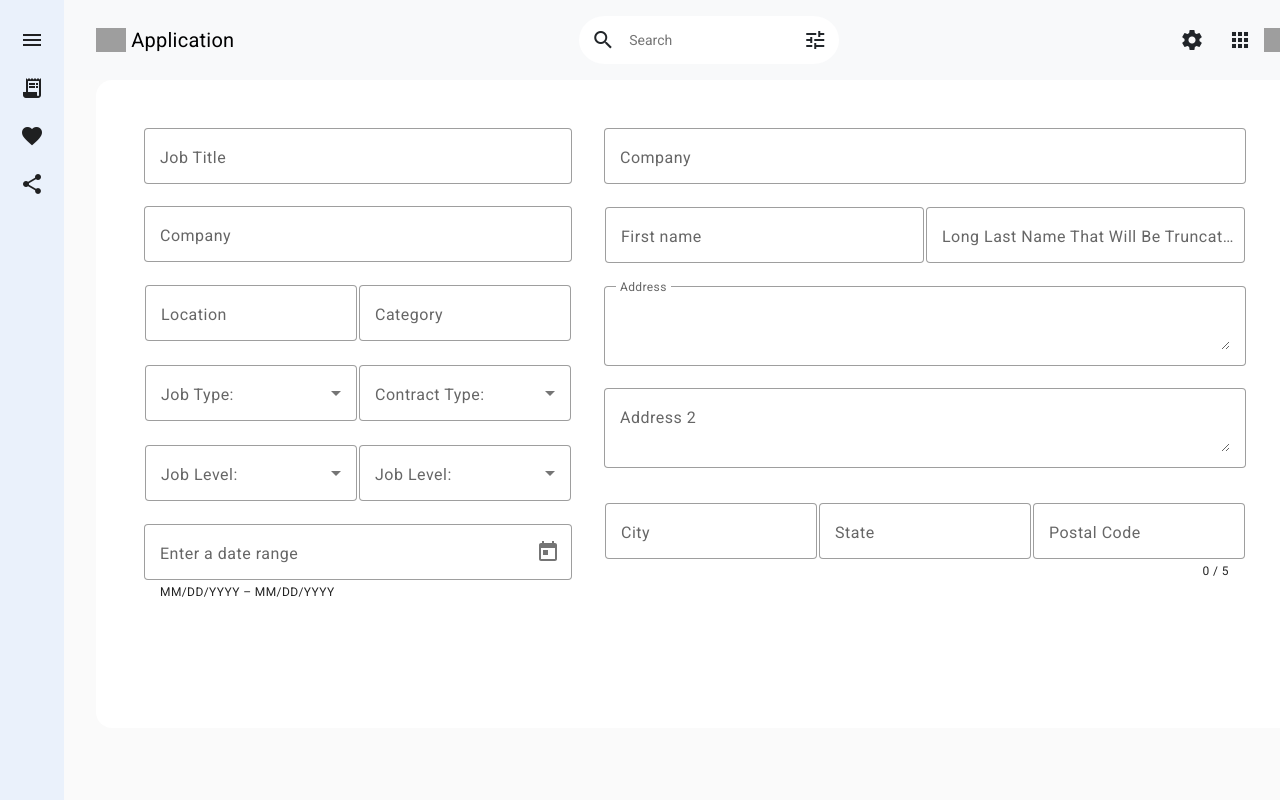
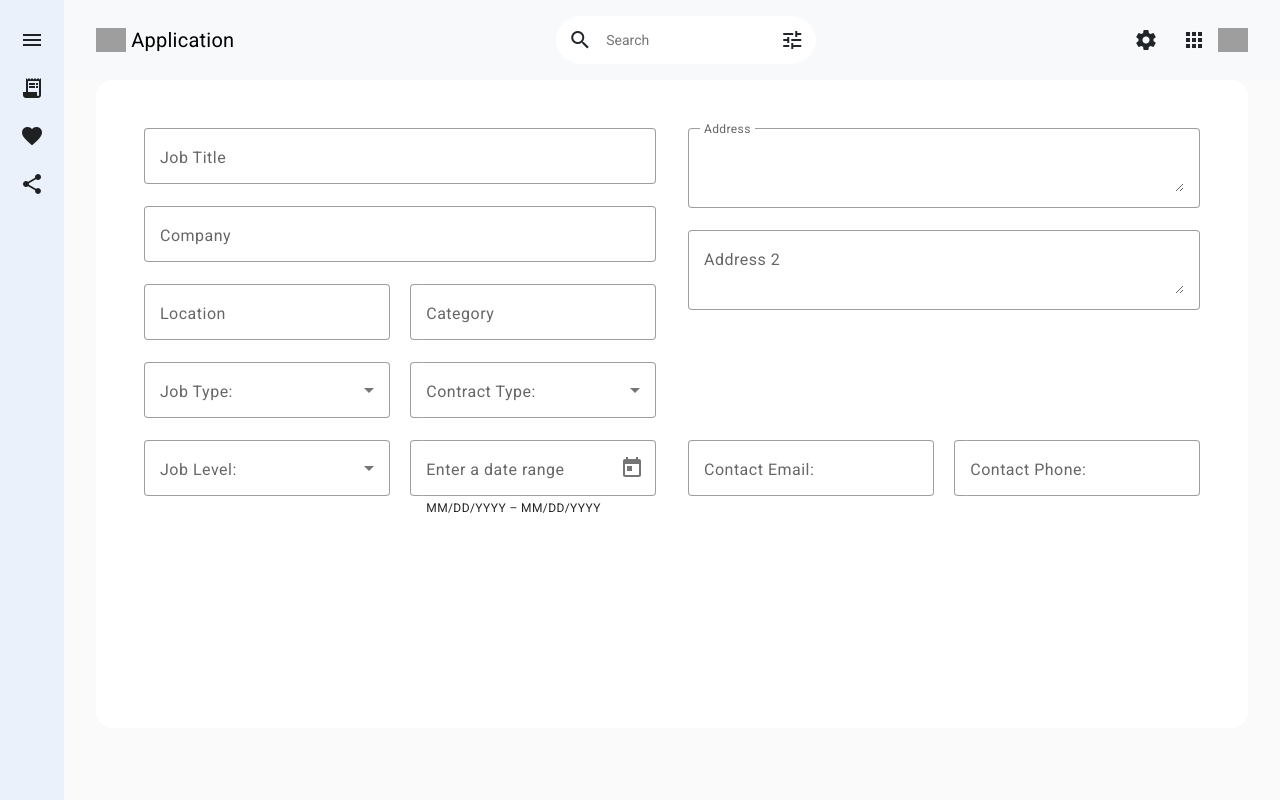
Before and after one commit to cypher20b/ATS, an Angular app: page /new-application in a window 1280 px wide. Built offline with nearby package versions, Linux system fonts and the light colour scheme; grey boxes are pictures that could not be loaded.

Commit message:
feat: added additional form inputs

```diff
--- a/src/app/Pages/Dashboard/admin-dashboard/Components/add-job/add-job.component.html
+++ b/src/app/Pages/Dashboard/admin-dashboard/Components/add-job/add-job.component.html
@@ -11,27 +11,20 @@
         <input matInput placeholder="Google" />
       </mat-form-field>
 
-      <table class="full-width" cellspacing="0">
-        <tr>
-          <td>
-            <mat-form-field class="full-width" appearance="outline">
+      <div class="full-width d-flex justify-content-between form-group">
+        <mat-form-field class="for-margin" appearance="outline">
           <mat-label>Location</mat-label>
           <input matInput placeholder="Ghana" />
         </mat-form-field>
-          </td>
-          <td>
-            <mat-form-field class="full-width" appearance="outline">
+
+        <mat-form-field class="for-margin" appearance="outline">
           <mat-label>Category</mat-label>
           <input matInput placeholder="Engineering" />
         </mat-form-field>
-          </td>
-        </tr>
-      </table>
+      </div>
 
-      <table cellspacing="0">
-        <tr class="full-width">
-          <td>
-            <mat-form-field appearance="outline">
+      <div class="full-width d-flex justify-content-between form-group">
+        <mat-form-field appearance="outline" class="for-margin">
           <mat-label>Job Type:</mat-label>
           <mat-select>
             @for (job of jobType; track job) {
@@ -39,9 +32,8 @@
             }
           </mat-select>
         </mat-form-field>
-          </td>
-          <td>
-            <mat-form-field appearance="outline">
+
+        <mat-form-field appearance="outline" class="for-margin">
           <mat-label>Contract Type:</mat-label>
           <mat-select>
             @for (contract of contractType; track contract) {
@@ -51,14 +43,10 @@
             }
           </mat-select>
         </mat-form-field>
-          </td>
-        </tr>
-      </table>
+      </div>
 
-      <table class="full-width" cellspacing="0">
-        <tr>
-          <td>
-            <mat-form-field appearance="outline">
+      <div class="full-width d-flex justify-content-between form-group">
+        <mat-form-field appearance="outline" class="for-margin">
           <mat-label>Job Level:</mat-label>
           <mat-select>
             @for (job of jobLevel; track job) {
@@ -66,21 +54,8 @@
             }
           </mat-select>
         </mat-form-field>
-          </td>
-          <td>
-            <mat-form-field appearance="outline">
-              <mat-label>Job Level:</mat-label>
-              <mat-select>
-                @for (job of jobLevel; track job) {
-                <mat-option [value]="job.value">{{ job.viewValue }}</mat-option>
-                }
-              </mat-select>
-            </mat-form-field>
-          </td>
-        </tr>
-      </table>
 
-      <mat-form-field appearance="outline" class="date">
+        <mat-form-field appearance="outline" class="for-margin">
           <mat-label>Enter a date range</mat-label>
           <mat-date-range-input [rangePicker]="picker">
             <input matStartDate placeholder="Start date" />
@@ -93,34 +68,11 @@
           ></mat-datepicker-toggle>
           <mat-date-range-picker #picker></mat-date-range-picker>
         </mat-form-field>
+      </div>
     </form>
   </div>
   <div class="right-form">
-    <form class="example-form">
-      <mat-form-field class="full-width" appearance="outline">
-        <mat-label>Company </mat-label>
-        <input matInput placeholder="Google" />
-      </mat-form-field>
-
-      <table class="full-width" cellspacing="0">
-        <tr>
-          <td>
-            <mat-form-field class="full-width" appearance="outline">
-              <mat-label>First name</mat-label>
-              <input matInput />
-            </mat-form-field>
-          </td>
-          <td>
-            <mat-form-field class="full-width" appearance="outline">
-              <mat-label
-                >Long Last Name That Will Be Truncated are you sure</mat-label
-              >
-              <input matInput />
-            </mat-form-field>
-          </td>
-        </tr>
-      </table>
-
+    <div class="job-description">
       <p>
         <mat-form-field class="full-width" appearance="outline">
           <mat-label>Address</mat-label>
@@ -131,35 +83,18 @@
           <textarea matInput></textarea>
         </mat-form-field>
       </p>
+    </div>
 
-      <table class="full-width" cellspacing="0">
-        <tr>
-          <td>
-            <mat-form-field class="full-width" appearance="outline">
-              <mat-label>City</mat-label>
-              <input matInput placeholder="Ex. San Francisco" />
+    <div class="contact-info d-flex justify-content-between">
+      <mat-form-field class="for-margin" appearance="outline">
+        <mat-label>Contact Email:</mat-label>
+        <input type="email" matInput placeholder="example@xyz.com" />
       </mat-form-field>
-          </td>
-          <td>
-            <mat-form-field class="full-width" appearance="outline">
-              <mat-label>State</mat-label>
-              <input matInput placeholder="Ex. California" />
+
+      <mat-form-field class="for-margin" appearance="outline">
+        <mat-label>Contact Phone:</mat-label>
+        <input matInput type="tel" placeholder="0123456789" />
       </mat-form-field>
-          </td>
-          <td>
-            <mat-form-field class="full-width" appearance="outline">
-              <mat-label>Postal Code</mat-label>
-              <input
-                matInput
-                #postalCode
-                maxlength="5"
-                placeholder="Ex. 94105"
-              />
-              <mat-hint align="end">{{ postalCode.value.length }} / 5</mat-hint>
-            </mat-form-field>
-          </td>
-        </tr>
-      </table>
-    </form>
     </div>
   </div>
+</div>
--- a/src/app/Pages/Dashboard/admin-dashboard/Components/add-job/add-job.component.scss
+++ b/src/app/Pages/Dashboard/admin-dashboard/Components/add-job/add-job.component.scss
@@ -2,12 +2,17 @@
     margin: 2rem;
     .left-form{
       margin: 1rem;
+      width: 50%,
     }
     .right-form{
-      margin: 1rem
+      width: 50%;
+      margin: 1rem;
+      display: flex;
+      flex-direction: column;
+      justify-content: space-between;
     }
 
-    .example-form {
+    .example-form, .select-form {
         width: 100%;
       }
 
@@ -15,5 +20,7 @@
         width: 100%;
       }
 
-
+     .for-margin{
+     width: 48%;
+     }
 }
```
Lines whose indentation alone changed are shown as unchanged.
